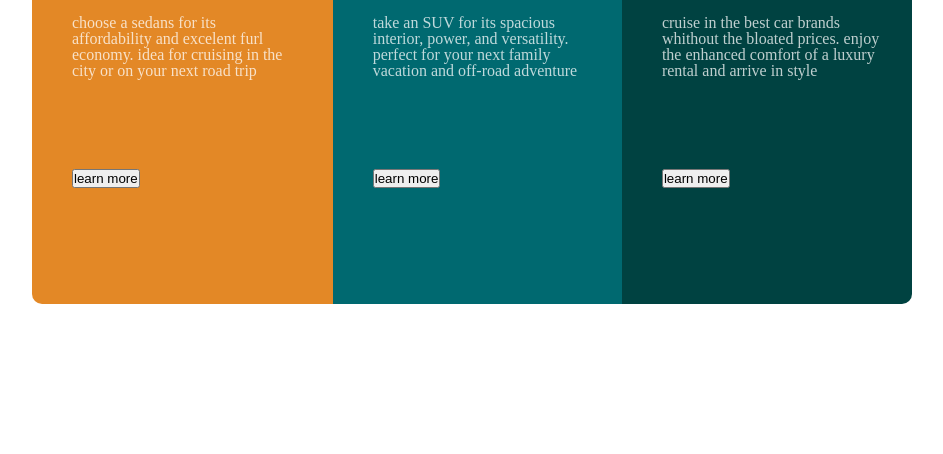
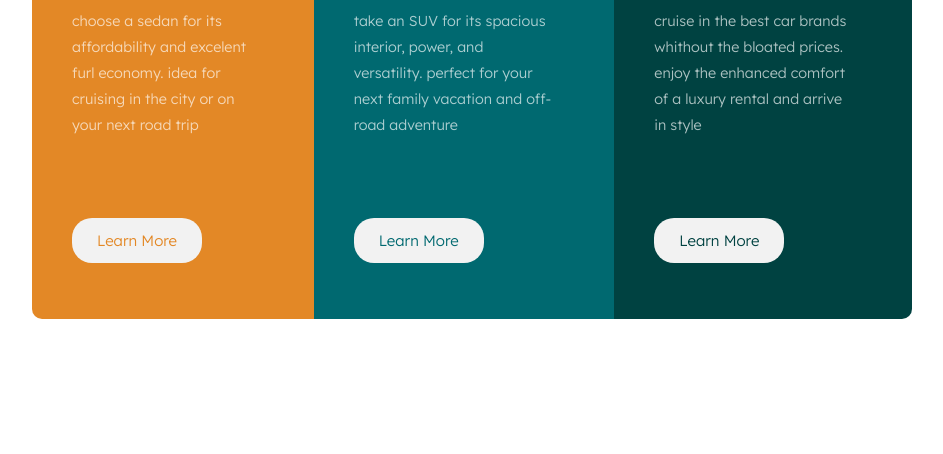
Before and after one commit to josuethetika/3-column-preview-card-component, a plain HTML site: page index.html in a window 1280 px wide. Shown: the part 346-800 px from the top of the page, without its empty margins (188-1131 px from the left). Drawn offline with Linux system fonts and the light colour scheme.

Commit message:
new update

```diff
--- a/index.html
+++ b/index.html
@@ -6,26 +6,30 @@
     <meta name="viewport" content="width=device-width, initial-scale=1.0">
     <title>Document</title>
     <link rel="stylesheet" href="style.css">
+    <link href="https://fonts.googleapis.com/css2?family=Big+Shoulders+Display:wght@700&family=Fraunces:wght@700&family=Jost&family=Lexend+Deca:wght@300&family=Montserrat:wght@500&family=Oswald:wght@500;600&family=Red+Hat+Display:wght@900&display=swap" rel="stylesheet">
+    <link href="https://fonts.googleapis.com/css2?family=Big+Shoulders+Display:wght@700&family=Fraunces:wght@700&family=Jost&family=Lexend+Deca:wght@300&family=Montserrat:wght@500&family=Oswald:wght@500;600&family=Red+Hat+Display:wght@900&display=swap" rel="stylesheet">
+
+
 </head>
 <body>
     <div class="main-card">
         <div class="first-card">
             <div class="icon"><img src="./images/icon-sedans.svg" alt=""></div>
             <h1>SEDANS</h1>
-            <P>choose a sedans for its affordability and excelent furl economy. idea for cruising in the city or on your next road trip</P>
-            <div class="button-1"><button>learn more</button></div>
+            <P>choose a sedan for its affordability and excelent furl economy. idea for cruising in the city or on your next road trip</P>
+            <div class="button-1"><button>Learn More</button></div>
          </div>
         <div class="second-card">
             <div class="icon"><img src="./images/icon-suvs.svg" alt=""></div>
             <h1>SUVS</h1>
                 <p>take an SUV for its spacious interior, power, and versatility. perfect for your next family vacation and off-road adventure</p>
-            <div class="button-2"><button>learn more</button></div>
+            <div class="button-2"><button>Learn More</button></div>
         </div>
         <div class="third-card">
             <div class="icon"><img src="./images/icon-luxury.svg" alt=""></div>
             <h1>LUXURY</h1>
             <p>cruise in the best car brands whithout the bloated prices. enjoy the enhanced comfort of a luxury rental and arrive in style   </p>
-            <div class="button-3"><button>learn more</button></div>
+            <div class="button-3"><button>Learn More</button></div>
         </div>
     </div>
 
--- a/style.css
+++ b/style.css
@@ -22,30 +22,95 @@ body{
 .first-card{
     background-color: hsl(31, 77%, 52%);
     padding: 40px 50px 0 40px;
-    height: 430px;
+    height: 460px;
     border-radius:10px 0 0 10px ;
 }
 .second-card{
     background-color:  hsl(184, 100%, 22%);
-    padding: 40px 30px 0 40px;
-    height: 430px;
+    padding: 40px 60px 0 40px;
+    height: 460px;
 }
 .third-card{
     background-color:hsl(179, 100%, 13%);
-    padding: 40px 30px 0 40px;
-    height: 430px;
+    padding: 40px 55px 0 40px;
+    height: 460px;
     border-radius: 0 10px 10px 0;
 }
 h1{
     margin:30px 0 0 0;
     color:hsla(0, 0%, 100%, 0.75);
+    font-family: 'Big Shoulders Display', cursive;
+    font-size: 2.33rem;
 }
 p{
     margin:30px 0 0 0 ;
-    line-height: 16px;
+    line-height: 26px;
     color: hsla(0, 0%, 100%, 0.75);
+    font-family: 'Lexend Deca', sans-serif;
+    font-weight: 100;
+    font-size: 0.9rem;
+    opacity:0.9 ;
 }
 button{
-    margin-top: 90px;
+    margin-top: 80px;
     height: 20%;
 }
+button:hover{
+    background-color: transparent;
+    border: white;
+    color: white;
+}
+
+.button-1 button{
+    width: 130px;
+    height: 45px;
+    color: hsl(31, 77%, 52%);
+    background-color:  hsl(0, 0%, 95%);
+    border: none;
+    font-family: 'Lexend Deca', sans-serif;
+    font-size: 15px;
+    border-radius: 20px;
+
+}
+.button-1 button:hover{
+    background-color: transparent;
+    border:;
+    color: white;
+    cursor: pointer;
+}
+
+
+
+.button-2 button{
+    width: 130px;
+    height: 45px;
+    color:hsl(184, 100%, 22%) ;
+    background-color:  hsl(0, 0%, 95%);
+    border: none;
+    border-radius:20px;
+    font-family: 'Lexend Deca', sans-serif;
+    font-size: 15px;
+}
+.button-2 button:hover{
+    background-color: transparent;
+    border:;
+    color: white;
+    cursor: pointer;
+}
+
+.button-3 button{
+    width: 130px;
+    height: 45px;
+    color:hsl(179, 100%, 13%) ;
+    background-color:  hsl(0, 0%, 95%);
+    border: none;
+    border-radius:20px;
+    font-family: 'Lexend Deca', sans-serif;
+    font-size: 15px;
+}
+.button-3 button:hover{
+    background-color: transparent;
+    border:;
+    color: white;
+    cursor: pointer;
+}
```
